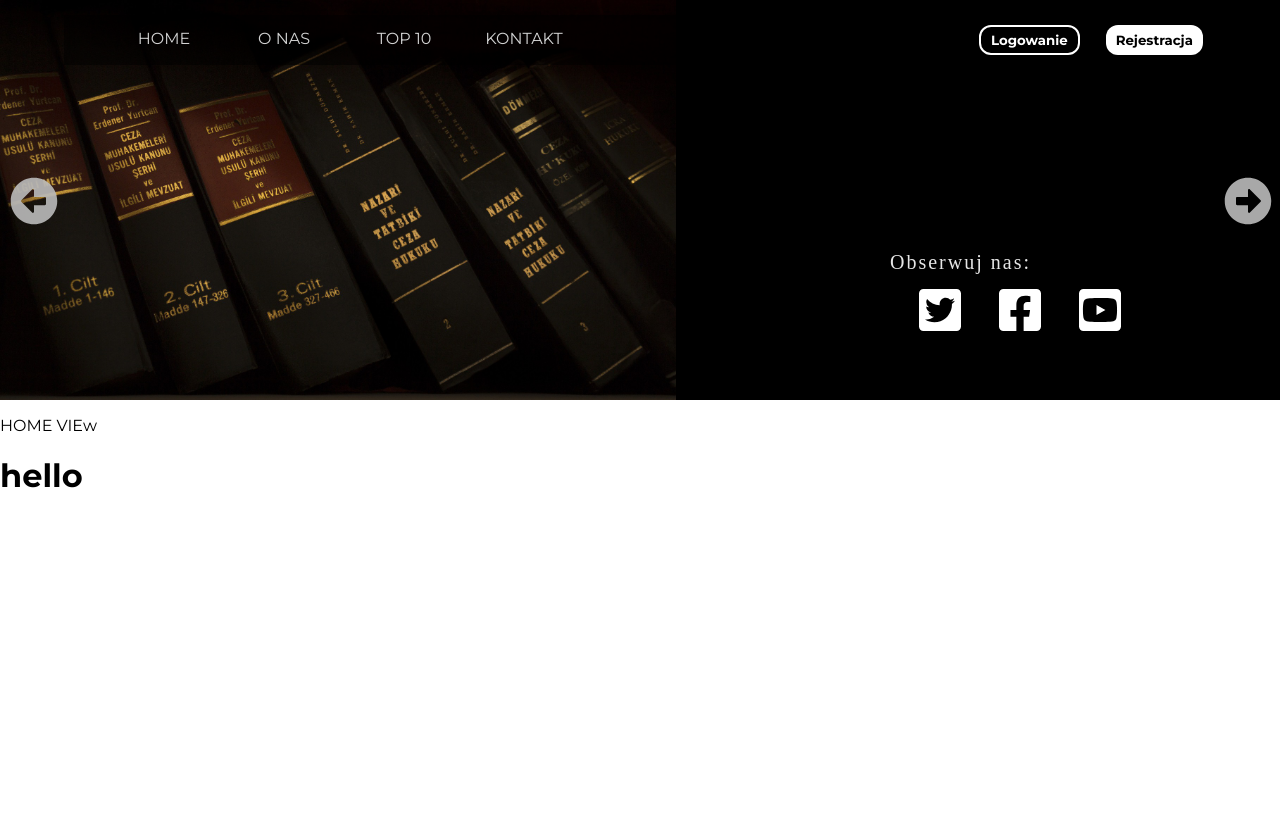
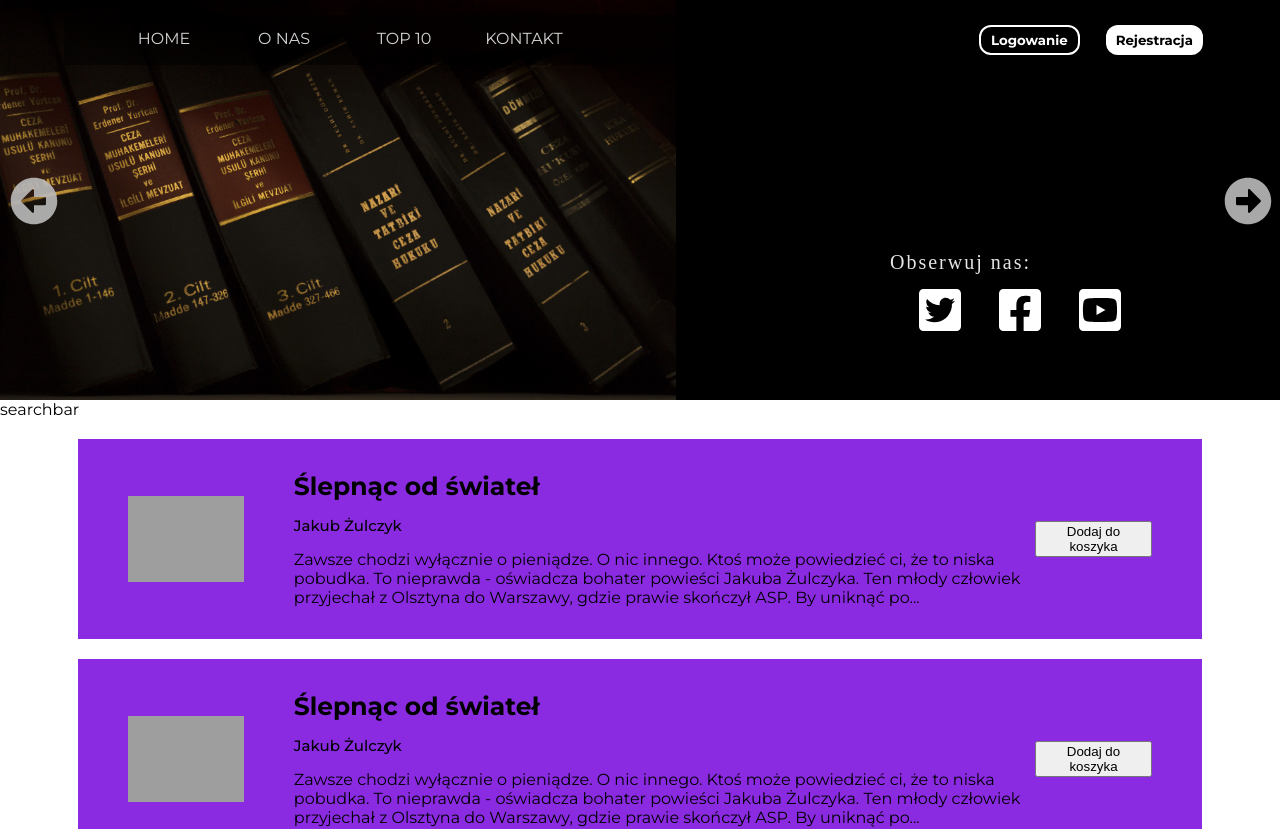
Before and after one commit to AdamStrzelec/library-online-client, a React (Create React App) app: page / in a window 1280 px wide. Shown: the top 829 px of the page. Before the commit the page ends 800 px from the top, so only its background shows below. Built offline with nearby package versions, Linux system fonts and the light colour scheme; grey boxes are pictures that could not be loaded; a web font is replaced by a local one.

Commit message:
book item

```diff
--- /dev/null
+++ b/src/components/BookItem/BookItem.js
@@ -0,0 +1,28 @@
+import React from 'react';
+import styles from './BookItem.module.scss';
+
+let bookDescriptionLimit = (description) => {
+    return description.substring(0, 250) + '...'
+}
+
+const BookItem = ({book}) => (
+    <div className={styles.wrapper}>
+        <div className={styles.bookItemImage}>
+            <img src={book.image_url} alt={`book item ${book.id}`} />
+        </div>
+
+        <div className={styles.bookInfo}>
+            <h2 className={styles.bookName}>{book.name}</h2>
+            <h3 className={styles.author}>{book.author}</h3>
+            <div className={styles.descriptionWrapper}>
+                <p className={styles.description}>{bookDescriptionLimit(book.description)}</p>
+            </div>
+        </div>
+
+        <div>
+            <button>Dodaj do koszyka</button>
+        </div>
+    </div>
+)
+
+export default BookItem;
--- /dev/null
+++ b/src/components/BookItem/BookItem.module.scss
@@ -0,0 +1,46 @@
+.wrapper{
+    width: 80%;
+    height: 200px;
+    background: blueviolet;
+    margin-top: 20px;
+    margin-left: auto;
+    margin-right: auto;
+    padding-left: 50px;
+    padding-right: 50px;
+    display: flex;
+    justify-content: space-between;
+    align-items: center;
+}
+.bookItemImage{
+    width: 120px;
+    height: 180px;
+    img{
+        width: 100%;
+        height: 180px;
+        object-fit: contain;
+    }
+}
+.bookInfo{
+    width: 75%;
+    padding-left: 50px;
+
+    .bookName{
+        margin-top: 0;
+        margin-bottom: 15px;
+        font-size: 25px;
+        font-weight: 700;
+    }
+    .author{
+        margin-top: 0;
+        margin-bottom: 15px;
+        font-size: 15px;
+        font-weight: 500;
+    }
+    .descriptionWrapper{
+        max-height: 110px;
+        overflow: hidden;
+        .description{
+            margin: 0;
+        }
+    }
+}
--- a/src/views/Home/Home.js
+++ b/src/views/Home/Home.js
@@ -1,8 +1,27 @@
 import React from 'react';
+import BookItem from '../../components/BookItem/BookItem';
 
+const inMemoryBooks = [
+    {
+        id: 1,
+        name: 'Ślepnąc od świateł',
+        author: 'Jakub Żulczyk',
+        description: 'Zawsze chodzi wyłącznie o pieniądze. O nic innego. Ktoś może powiedzieć ci, że to niska pobudka. To nieprawda - oświadcza bohater powieści Jakuba Żulczyka. Ten młody człowiek przyjechał z Olsztyna do Warszawy, gdzie prawie skończył ASP. By uniknąć powielania egzystencjalnych schematów swoich rówieśników – przyszłych meneli, ludzi mogących w najlepszym razie otrzeć się o warstwy klasy średniej, niepoprawnych idealistów – dokonał życiowego wyboru według własnych upodobań: Zawsze lubiłem ważyć i liczyć.',
+        image_url: 'https://s.lubimyczytac.pl/upload/books/4863000/4863015/691149-352x500.jpg',
+    }
+]
 
 const Home = () => (
- <p>HOME VIEw</p>
+    <div>
+        <div>searchbar</div>
+        <div>
+            <BookItem book={inMemoryBooks[0]}/>
+            <BookItem book={inMemoryBooks[0]}/>
+            <BookItem book={inMemoryBooks[0]}/>
+            <BookItem book={inMemoryBooks[0]}/>
+        </div>
+    </div>
+
 );
 
 export default Home;
```
